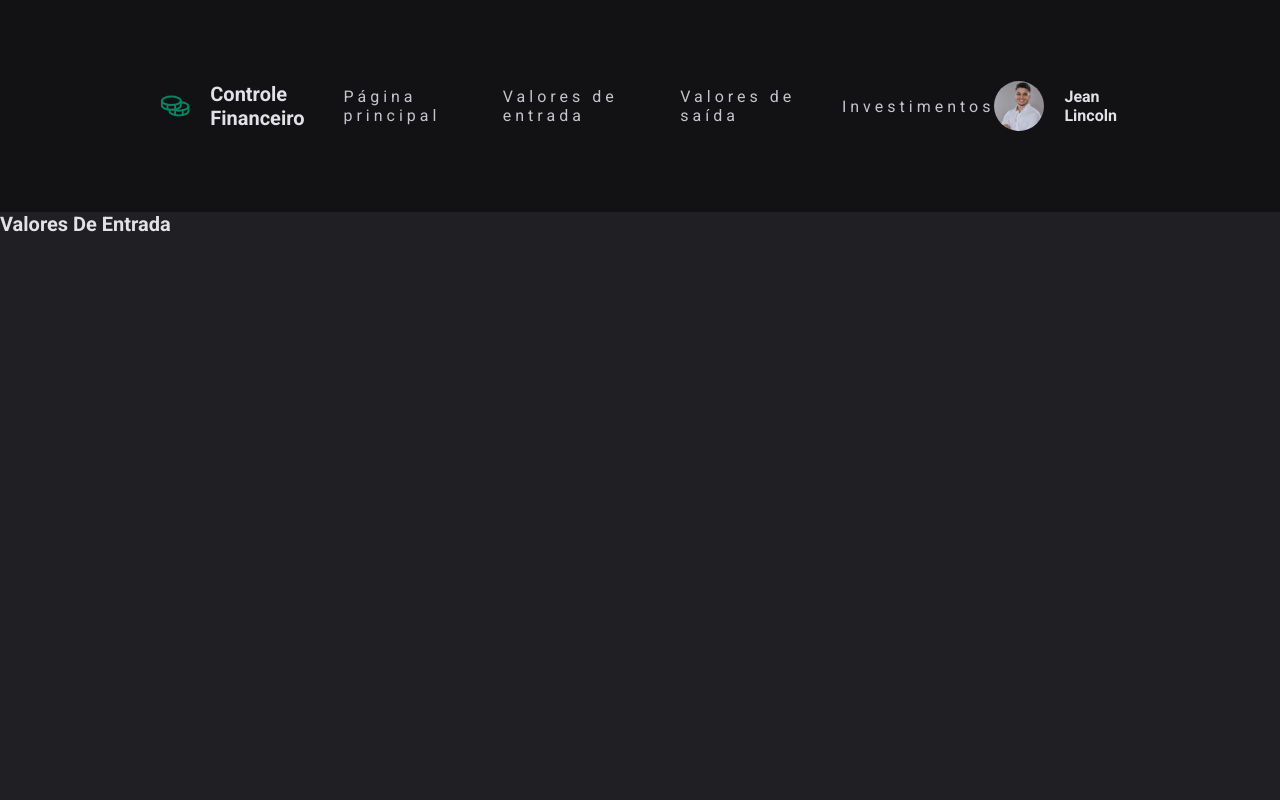
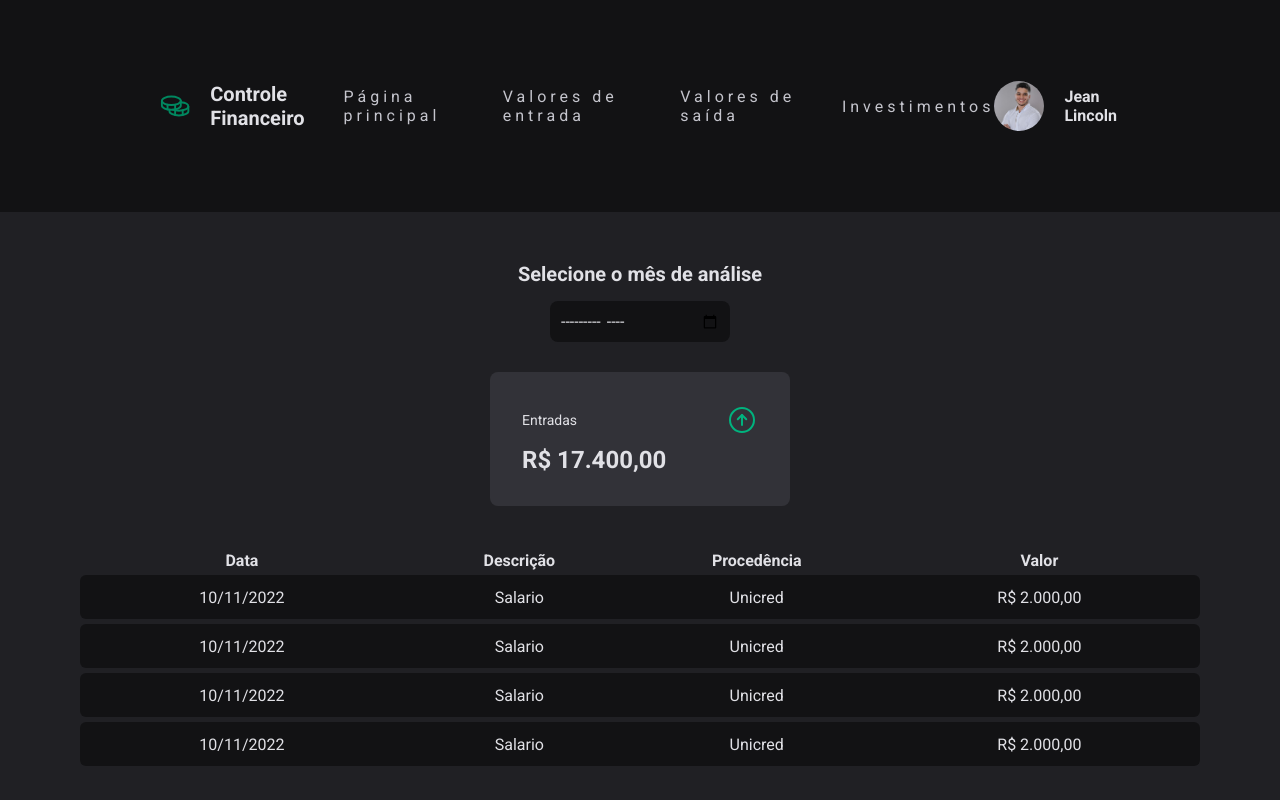
Before and after one commit to JeanLincoln/controle_financeiro, a Next.js app: page /valoresDeEntrada in a window 1280 px wide. Built offline with nearby package versions, Linux system fonts and the light colour scheme.

Commit message:
Page ValoresDeEntrada created

```diff
--- a/src/pages/valoresDeEntrada.tsx
+++ b/src/pages/valoresDeEntrada.tsx
@@ -1,3 +1,55 @@
-export default function ValoresDeEntrada(){
-    return <h1>Valores De Entrada</h1>
+import { Card } from '../components/Card';
+import * as S from '../styles/pages/valoresDeEntrada';
+import * as P from 'phosphor-react';
+import { MonthSelector } from '../components/MonthSelector';
+
+export default function ValoresDeEntrada() {
+  return (
+    <S.Container>
+      <MonthSelector />
+      <Card>
+        <div>
+          <span>Entradas</span>
+          <P.ArrowCircleUp size={32} color="#00b37e" />
+        </div>
+        <h2>R$ 17.400,00</h2>
+      </Card>
+      <S.EntryValuesTable>
+        <thead>
+          <tr>
+            <th>Data</th>
+            <th>Descrição</th>
+            <th>Procedência</th>
+            <th>Valor</th>
+          </tr>
+        </thead>
+        <tbody>
+          <tr>
+            <td>10/11/2022</td>
+            <td>Salario</td>
+            <td>Unicred</td>
+            <td>R$ 2.000,00</td>
+          </tr>
+          <tr>
+            <td>10/11/2022</td>
+            <td>Salario</td>
+            <td>Unicred</td>
+            <td>R$ 2.000,00</td>
+          </tr>
+          <tr>
+            <td>10/11/2022</td>
+            <td>Salario</td>
+            <td>Unicred</td>
+            <td>R$ 2.000,00</td>
+          </tr>
+          <tr>
+            <td>10/11/2022</td>
+            <td>Salario</td>
+            <td>Unicred</td>
+            <td>R$ 2.000,00</td>
+          </tr>
+        </tbody>
+      </S.EntryValuesTable>
+    </S.Container>
+  );
 }
--- /dev/null
+++ b/src/styles/pages/valoresDeEntrada.ts
@@ -0,0 +1,40 @@
+import { styled } from '..';
+
+export const Container = styled('div', {
+  display: 'flex',
+  flexDirection: 'column',
+  alignItems: 'center',
+  justifyContent: 'center',
+
+  marginTop: '5rem',
+  gap: '3rem',
+
+  maxWidth: 1120,
+  margin: '3rem auto 0',
+});
+
+export const EntryValuesTable = styled('table', {
+  textAlign: 'center',
+
+  width: '100%',
+  borderCollapse: 'separate',
+  borderSpacing: '0 0.5rem',
+  marginTop: '1rem',
+
+  fontSize: '$lg',
+
+  td: {
+    padding: '1.25rem 2rem',
+    backgroundColor: '$gray700',
+
+    '&:first-child': {
+      borderTopLeftRadius: 6,
+      borderBottomLeftRadius: 6,
+    },
+
+    '&:last-child': {
+      borderTopRightRadius: 6,
+      borderBottomRightRadius: 6,
+    },
+  },
+});
```
